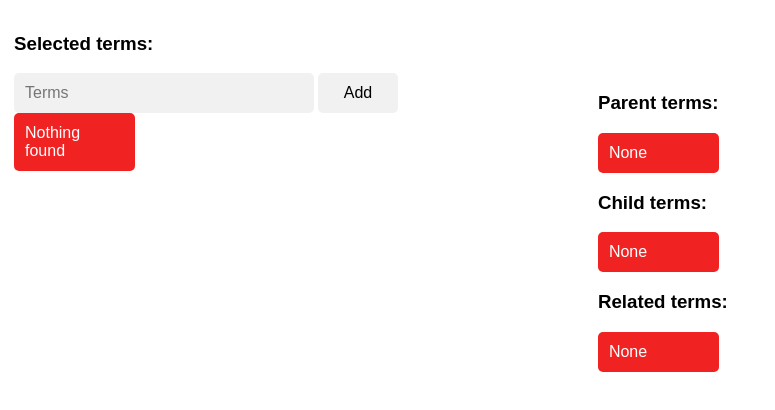
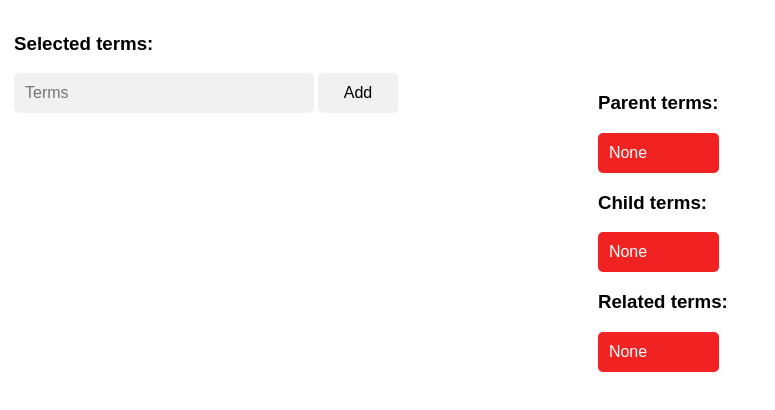
Before and after one commit to baselwebdev/reactjs-term-selector, a React (Create React App) app: page / in a window 1280 px wide. Shown: the top 410 px of the page, without its empty margins (0-775 px from the left). Built offline with nearby package versions, Linux system fonts and the light colour scheme.

Commit message:
clean up the search results list function

```diff
--- a/src/components/SearchBox.tsx
+++ b/src/components/SearchBox.tsx
@@ -59,14 +59,15 @@ class SearchForm extends React.Component<P, S> {
         });
     }
 
+    createSearchResultsLists(): JSX.Element {
+        const searchResultsList = this.state.foundTerms.map((term: string, index: number) => {
+            return <div key={index}>{term}</div>;
+        });
+
+        return <div className={'autocomplete-items'}>{searchResultsList}</div>;
+    }
+
     render() {
-        let result: JSX.Element | JSX.Element[] = <div className={'no_term_items col-3'}>Nothing found</div>;
-        if (this.state.foundTerms.length > 0) {
-            result = this.state.foundTerms.map((term: string, index: number) => {
-                return <p key={index}>{term}</p>;
-            });
-        }
-
         return (
             <div className={'row'}>
                 <form autoComplete={'off'} className={'col-6'}>
@@ -78,9 +79,9 @@ class SearchForm extends React.Component<P, S> {
                             value={this.state.inputValue}
                             onChange={(event) => this.searchTerms(event.target.value)}
                         />
+                        {this.state.foundTerms.length > 0 && this.createSearchResultsLists()}
                     </div>
                     <input type={'submit'} value={'Add'} disabled />
-                    {result}
                 </form>
                 <div className={'col-6'}>
                     <h3>Parent terms:</h3>
```
